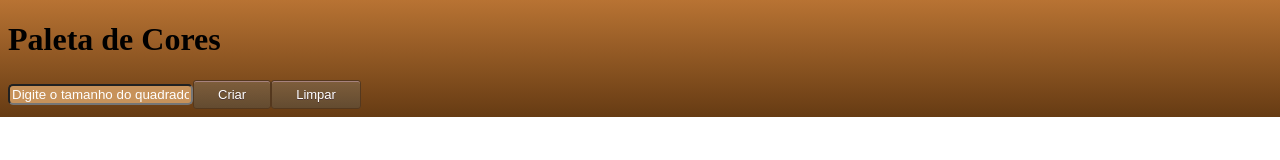
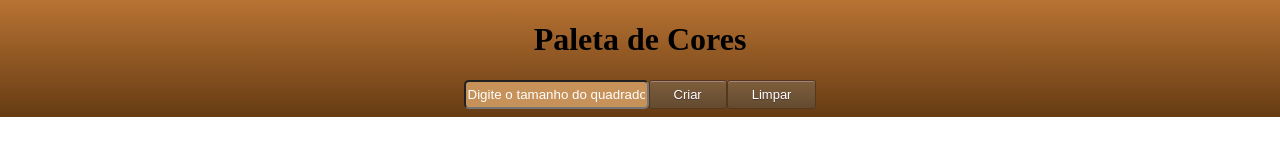
Before and after one commit to DeividBorges93/project-pixel-art, a plain HTML site: page index.html in a window 1280 px wide. Drawn offline with Linux system fonts and the light colour scheme.

Commit message:
Alinha elementos ao centro

```diff
--- a/style.css
+++ b/style.css
@@ -35,3 +35,16 @@ button:active {
   position:relative;
 	top:1px;
 }
+
+#title {
+  text-align: center;
+}
+
+#color-palette {
+  text-align: center;
+}
+
+#div-inputs-buttons {
+  display: flex;
+  justify-content: center;
+}
```
